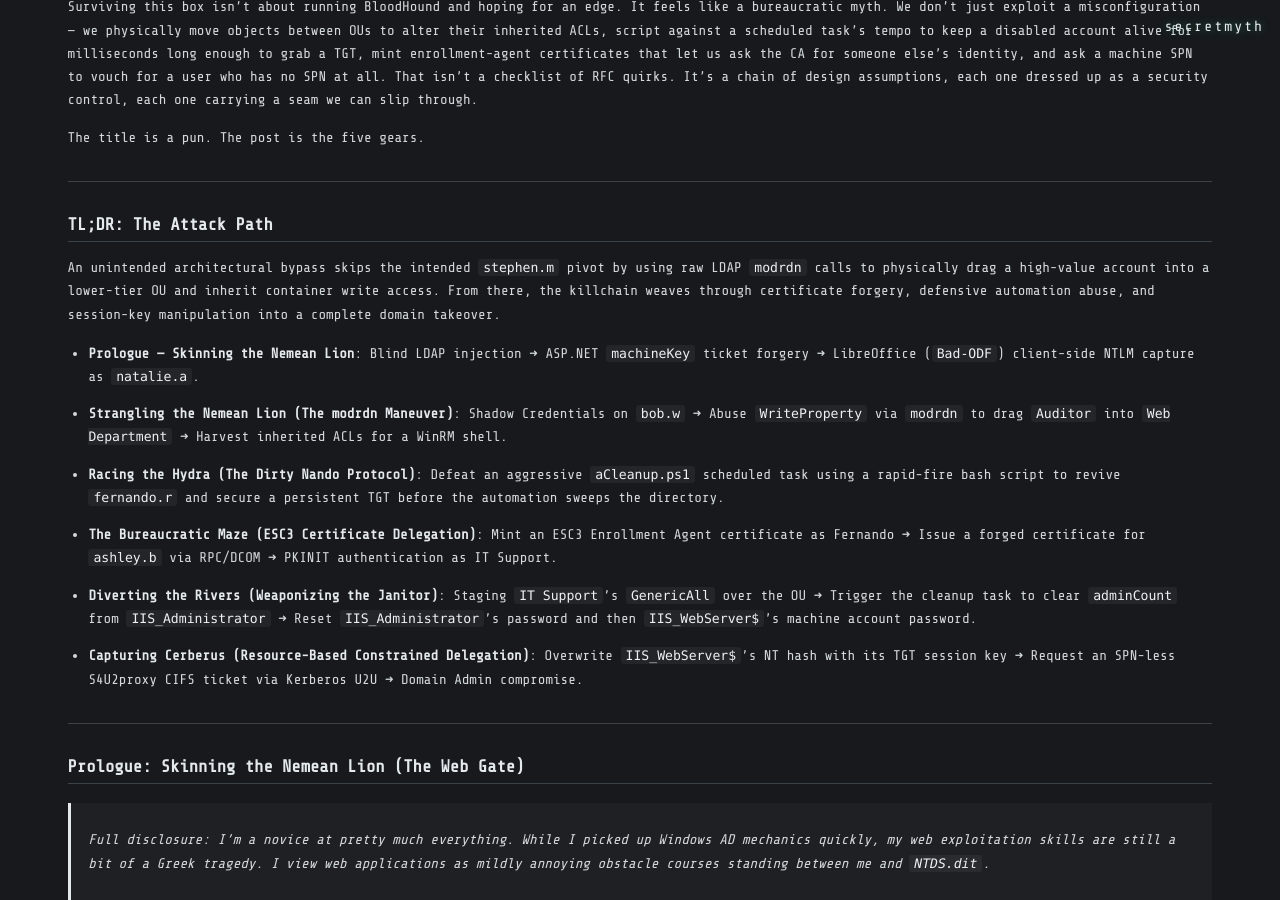
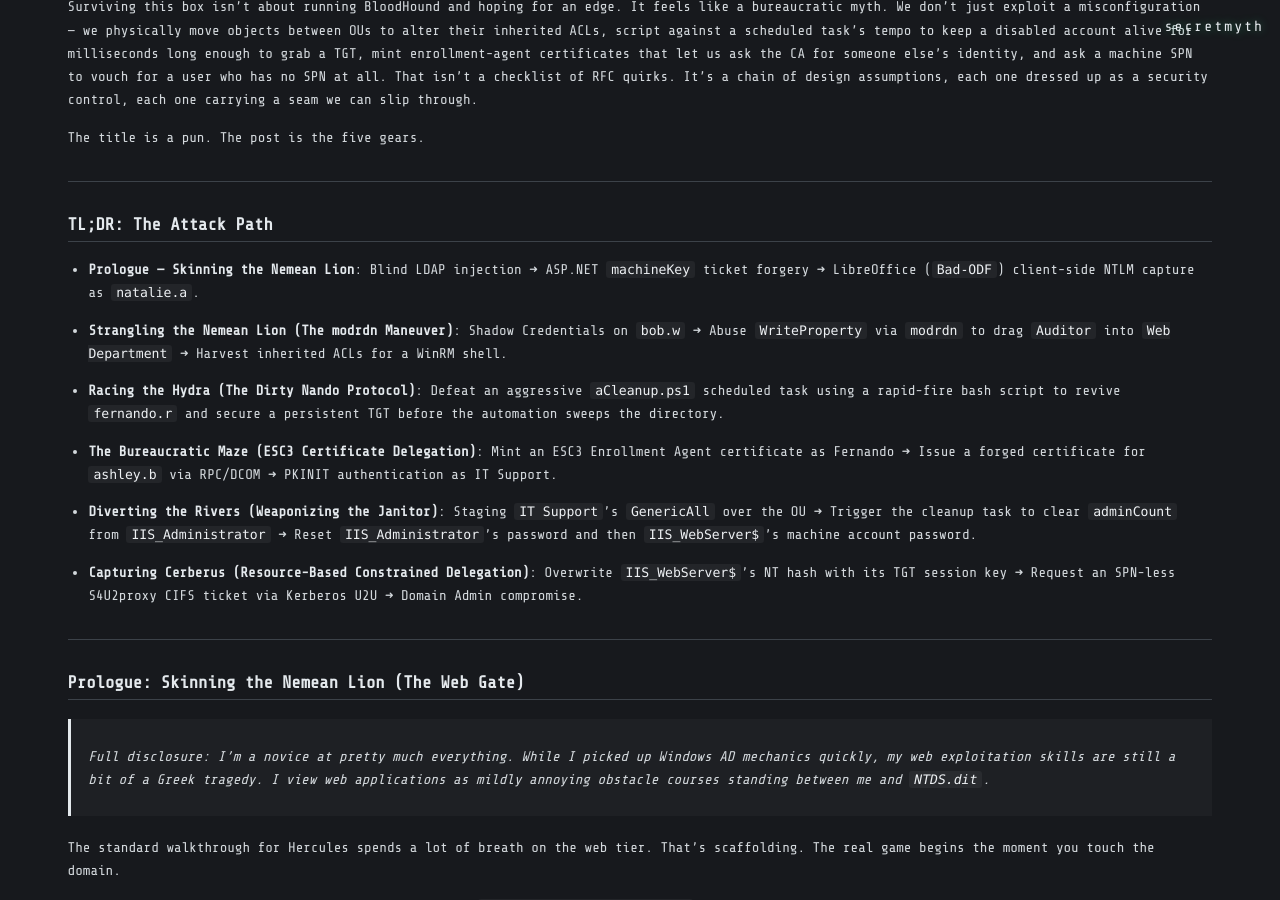
Before and after one commit to thesecretmyth/thesecretmyth.github.io, a Jekyll site: the page built from _posts/2026-09-14-labours-of-kerberos.md, in a window 1280 px wide and 900 px high, scrolled down 350 px. Built offline with Jekyll 4.4.1, drawn with Linux system fonts in a browser that asks for light colours.

Commit message:
labours-of-kerberos

```diff
--- a/_posts/2026-09-14-labours-of-kerberos.md
+++ b/_posts/2026-09-14-labours-of-kerberos.md
@@ -27,8 +27,6 @@ The title is a pun. The post is the five gears.
 ---
 
 ## TL;DR: The Attack Path
-
-An unintended architectural bypass skips the intended `stephen.m` pivot by using raw LDAP `modrdn` calls to physically drag a high-value account into a lower-tier OU and inherit container write access. From there, the killchain weaves through certificate forgery, defensive automation abuse, and session-key manipulation into a complete domain takeover.
 
 * [**Prologue — Skinning the Nemean Lion**](#prologue-skinning-the-nemean-lion-the-web-gate): Blind LDAP injection ➜ ASP.NET `machineKey` ticket forgery ➜ LibreOffice (`Bad-ODF`) client-side NTLM capture as `natalie.a`.
 
```
